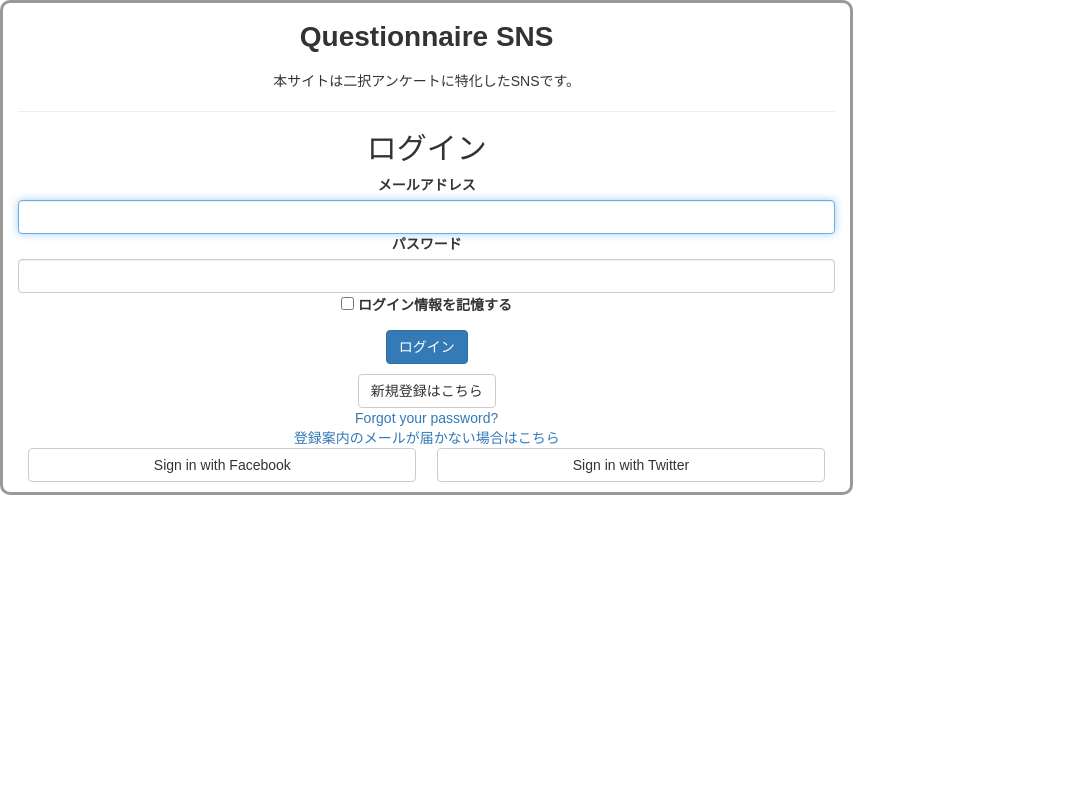
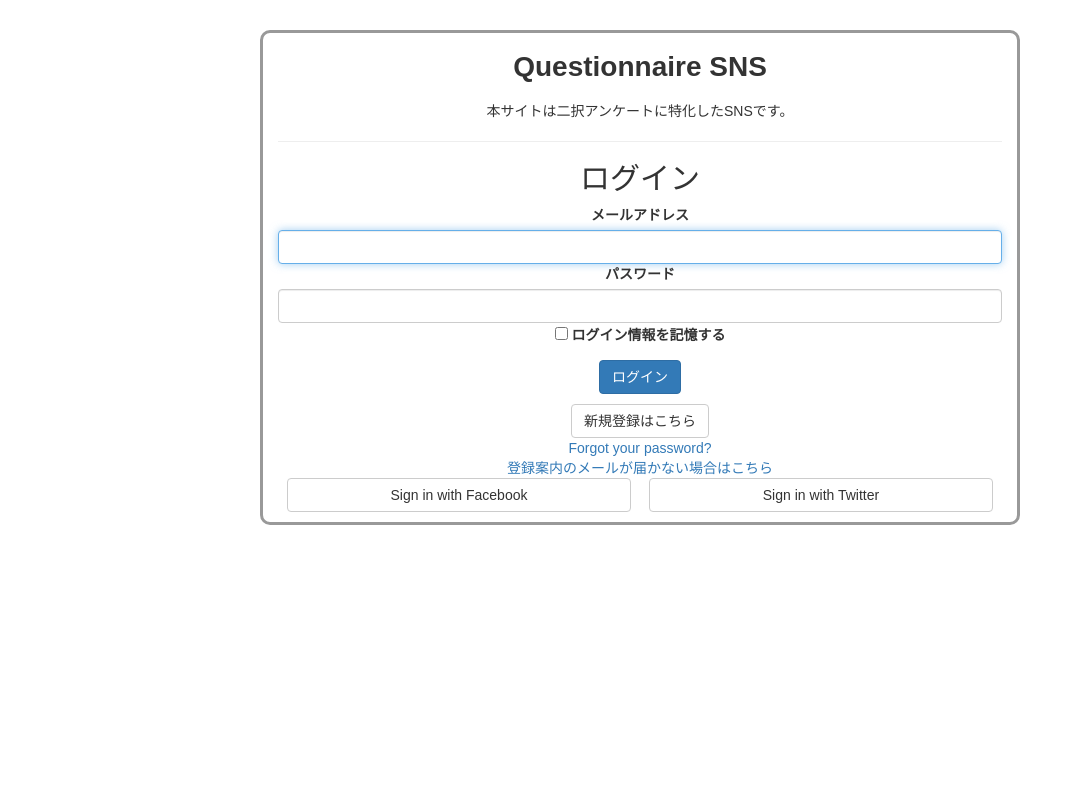
Before and after one commit to shun-kusano/questionnaire_sns, a Rails app: page /users/sign_in in a window 1280 px wide. Shown: the whole page, without its empty margins (0-1083 px from the left). Run offline with Rails 7, Linux system fonts and the light colour scheme; style sheets or scripts are compiled from the project's sources; parts of the project's set-up code (start-up, migrations or seed data) failed here and were passed over; some libraries are stand-ins or nearby versions.

```diff
--- a/app/assets/stylesheets/partials/users.scss
+++ b/app/assets/stylesheets/partials/users.scss
@@ -20,33 +20,8 @@
   float: left;
 }
 
-.home-signup {
-  width: 100%;
-  height: 100%;
-  margin: 0;
-  padding: 0;
-  border: 0;
-  .left-a {
-    margin: 0;
-    padding: 0;
-    border: 0;
-    width: 50%;
-    height: 100%;
-    background-color: #ffe9e8;
-    float: left;
-  }
-  .right-b {
-    margin: 0;
-    padding: 0;
-    border: 0;
-    width: 50%;
-    height: 100%;
-    background-color: #e8e8ff;
-    float: right;
-  }
 .window-signup{
-    margin-left: auto;
-    margin-right: auto;
+  margin-top: 30px;
   margin-bottom: 20px;
   background-color: #FFF;
   border: solid 3px #999;
@@ -67,7 +42,6 @@
     text-align: left;
   }
 }
-}
 
 .edit-registration {
   img {
--- a/app/views/devise/registrations/new.html.erb
+++ b/app/views/devise/registrations/new.html.erb
@@ -1,5 +1,5 @@
-<div class='container home-signup'>
-  <div class="container-child col-md-8 col-md-offset-2 col-sm-10 col-sm-offset-1 window-signup">
+<div class='container'>
+  <div class="col-md-8 col-md-offset-2 col-sm-10 col-sm-offset-1 window-signup clearfix">
     <h1><strong>Questionnaire SNS</strong></h1>
     <p>本サイトは二択アンケートに特化したSNSです。</p>
     <hr>
--- a/app/views/devise/sessions/new.html.erb
+++ b/app/views/devise/sessions/new.html.erb
@@ -1,5 +1,5 @@
-<div class='container home-signup'>
-  <div class="container-child col-md-8 col-md-offset-2 col-sm-10 col-sm-offset-1 window-signup">
+<div class='container'>
+  <div class="col-md-8 col-md-offset-2 col-sm-10 col-sm-offset-1 window-signup clearfix">
     <h1><strong>Questionnaire SNS</strong></h1>
     <p>本サイトは二択アンケートに特化したSNSです。</p>
     <hr>
```
Also changed, not shown: 3 other files. Lines whose indentation alone changed are shown as unchanged.
